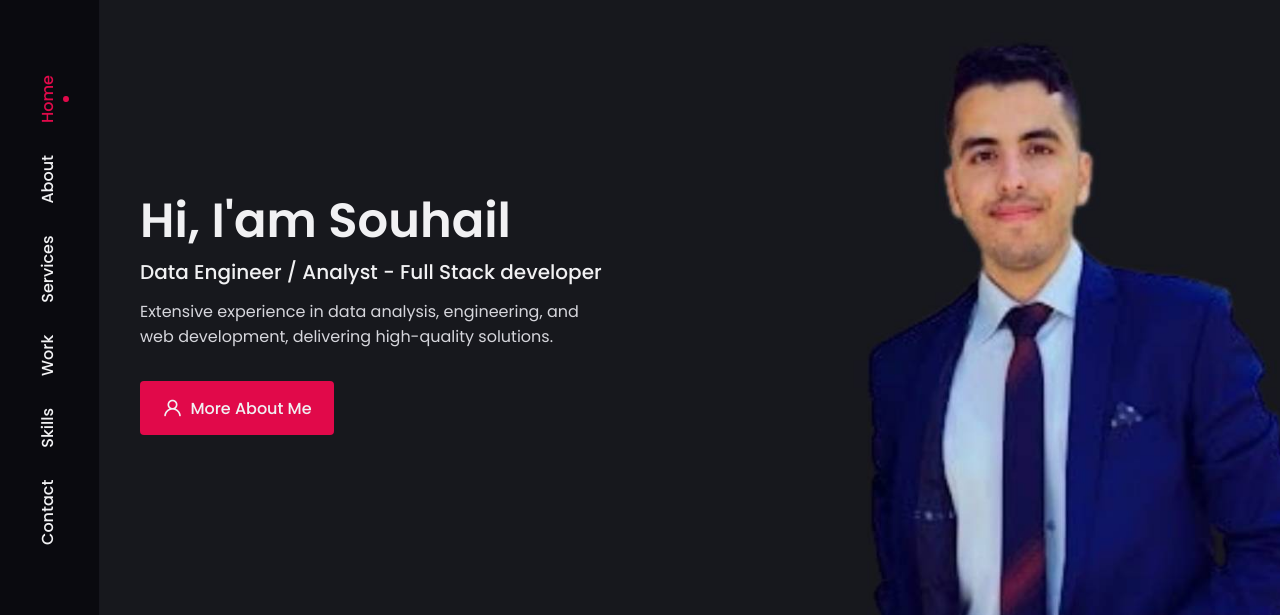
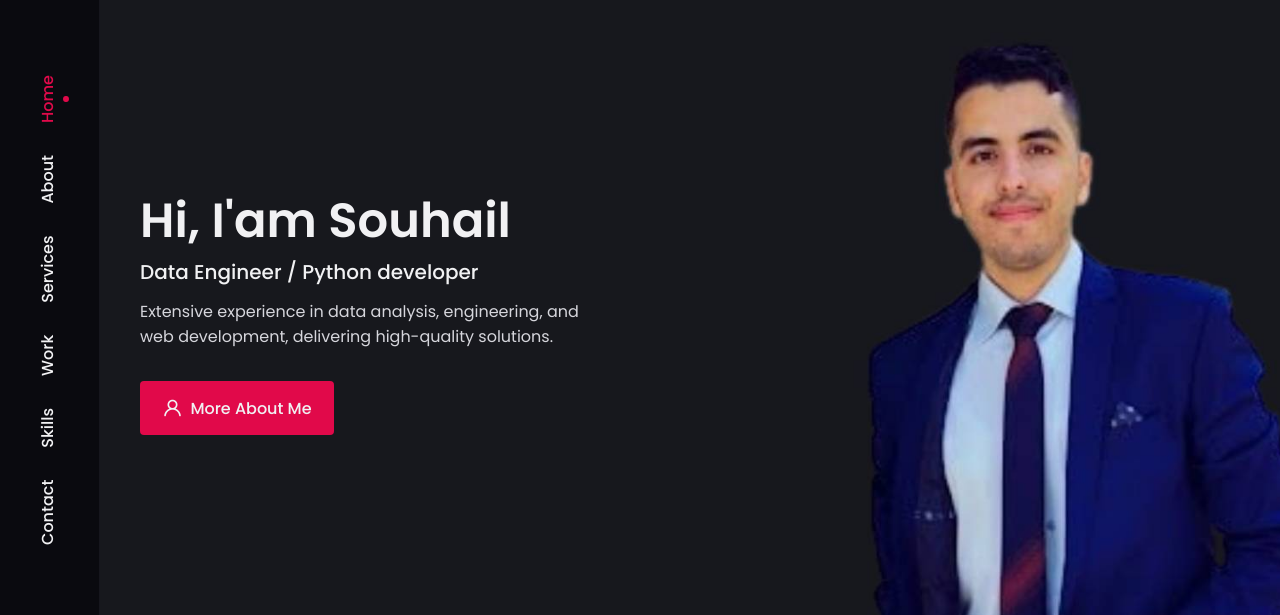
Before and after one commit to Souhail077/Portfolio, a plain HTML site: page index.html in a window 1280 px wide. Shown: the part 90-705 px from the top of the page. Drawn offline with nearby package versions, Linux system fonts and the light colour scheme.

Commit message:
Update index.html

```diff
--- a/index.html
+++ b/index.html
@@ -87,7 +87,7 @@
 
                 <div class="home__data">
                     <h1 class="home__title">Hi, I'am Souhail</h1>
-                    <h3 class="home__subtitle">Data Engineer / Analyst - Full Stack developer</h3>
+                    <h3 class="home__subtitle">Data Engineer / Python developer</h3>
                     <p class="home__description">Extensive experience in data analysis, engineering, and web development, delivering high-quality solutions.</p>
                     <a  class="button"><i class="uil uil-user button__icon"></i>
                         More About Me
```
